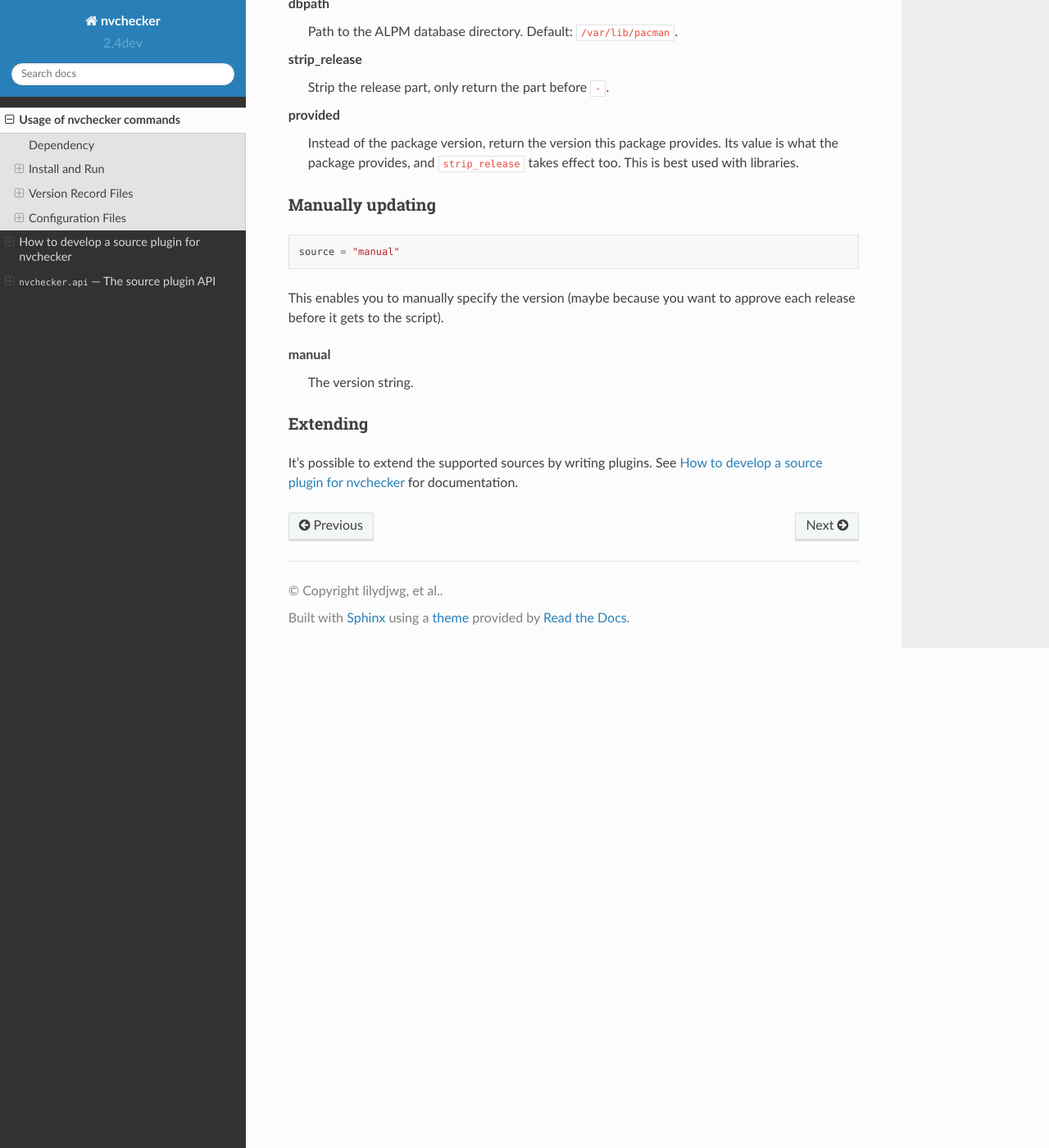
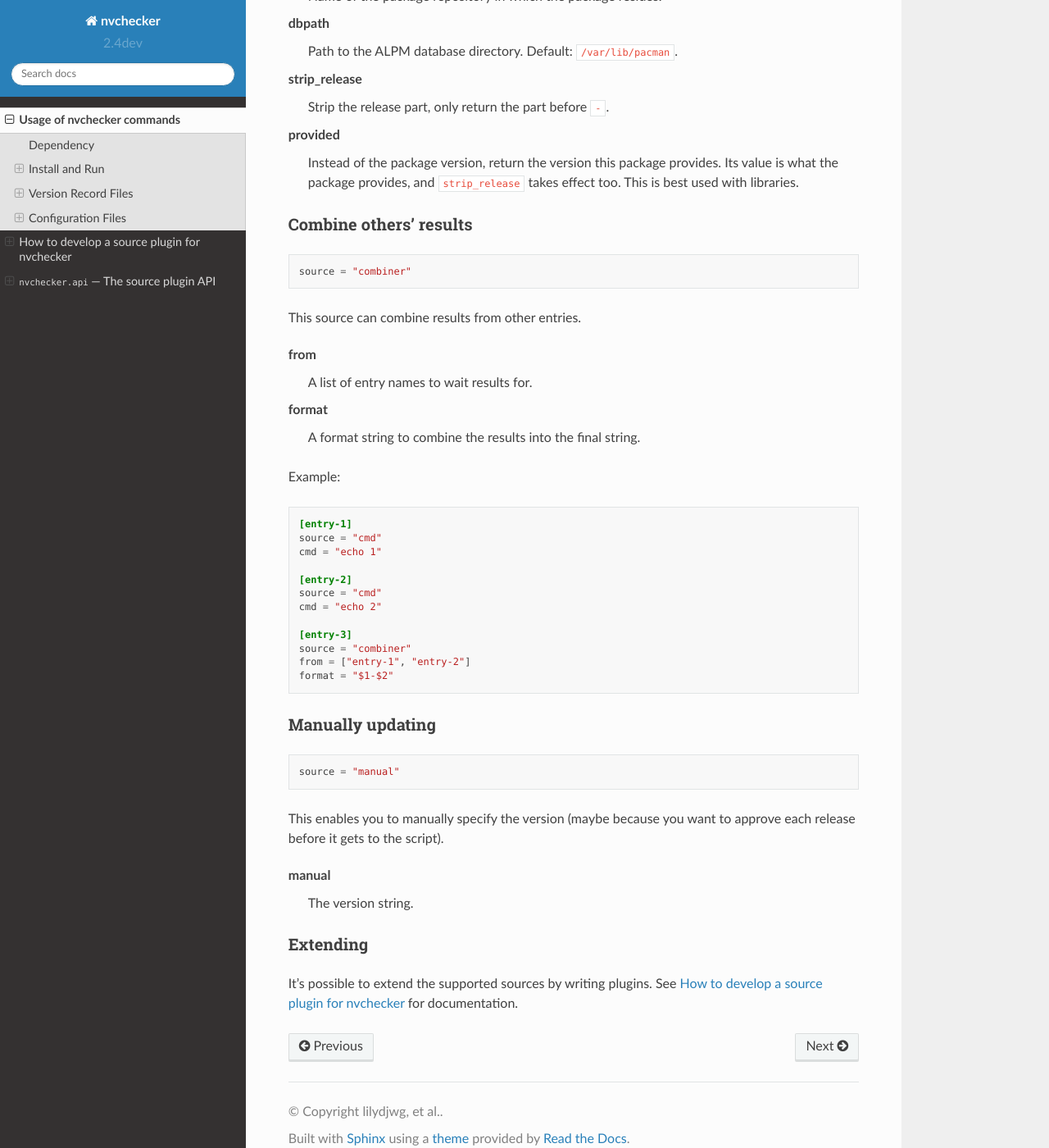
Before and after one commit to lilydjwg/nvchecker, a Sphinx documentation site: the page built from docs/usage.rst, in a window 1280 px wide and 1400 px high, scrolled down 18556 px. Shown: the whole window at 82% size. Built offline with Sphinx 7.4.7 and the Read the Docs theme 2.0.0, drawn with Linux system fonts in a browser that asks for light colours; some of the changed text lies outside the part shown.

Commit message:
update docs for combiner
[skip ci]

```diff
--- a/docs/usage.rst
+++ b/docs/usage.rst
@@ -762,6 +762,37 @@ strip_release
 provided
   Instead of the package version, return the version this package provides. Its value is what the package provides, and ``strip_release`` takes effect too. This is best used with libraries.
 
+Combine others' results
+~~~~~~~~~~~~~~~~~~~~~~~
+::
+
+  source = "combiner"
+
+This source can combine results from other entries.
+
+from
+  A list of entry names to wait results for.
+
+format
+  A format string to combine the results into the final string.
+
+Example:
+
+.. code-block:: toml
+
+  [entry-1]
+  source = "cmd"
+  cmd = "echo 1"
+
+  [entry-2]
+  source = "cmd"
+  cmd = "echo 2"
+
+  [entry-3]
+  source = "combiner"
+  from = ["entry-1", "entry-2"]
+  format = "$1-$2"
+
 Manually updating
 ~~~~~~~~~~~~~~~~~
 ::
```
